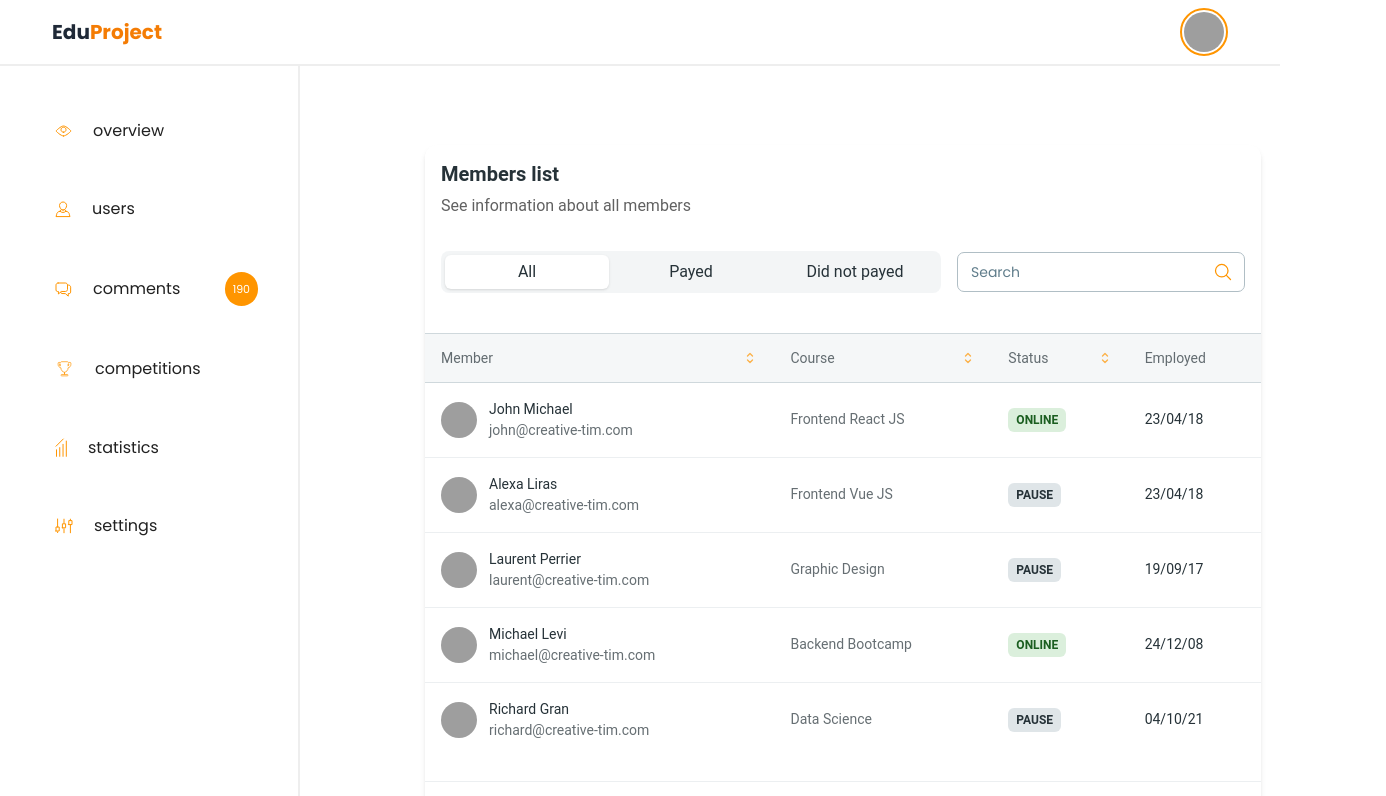
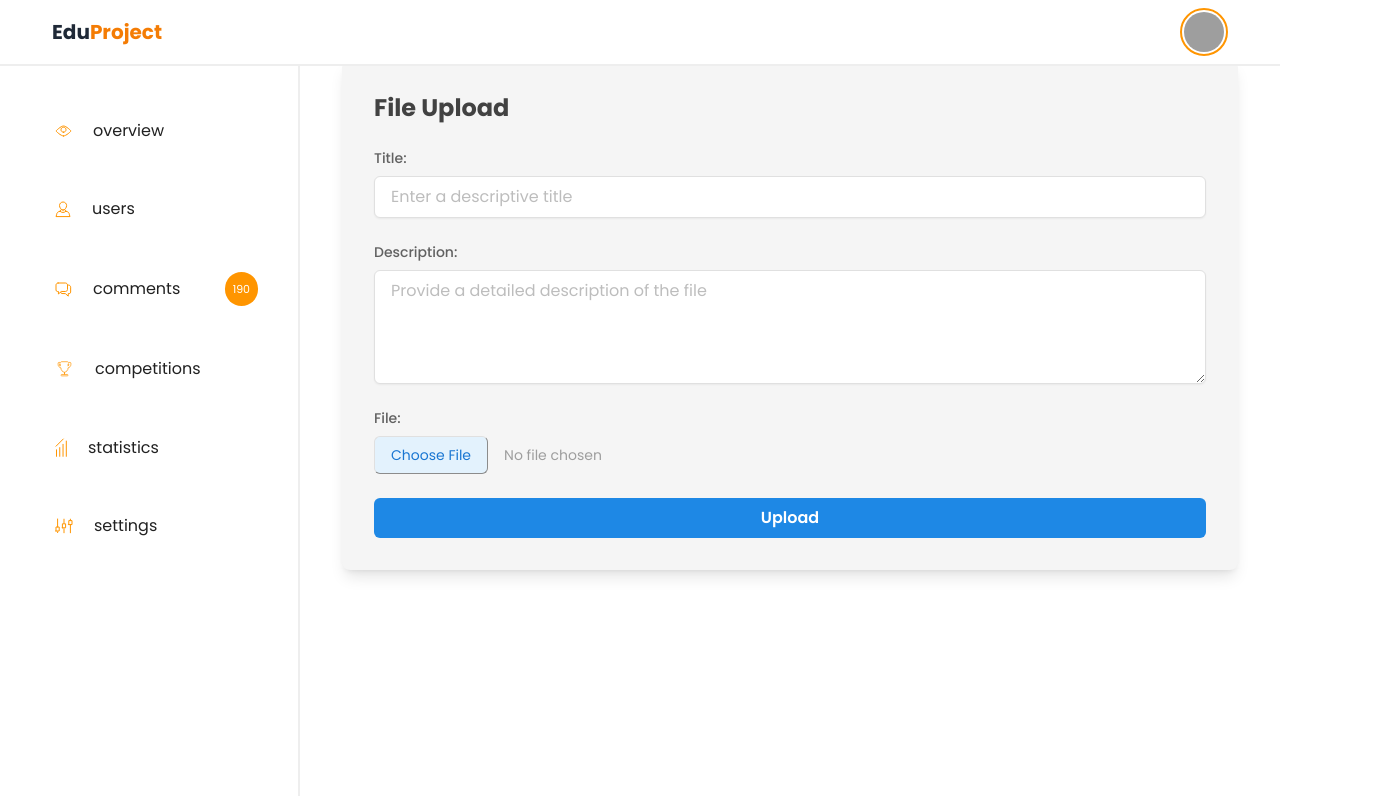
Before and after one commit to nurbek2107/eduit-project, a Next.js app: page /admin/down in a window 1280 px wide. Shown: the top 796 px of the page, 1386 px wide, since content can reach past the window. Built offline with nearby package versions, Linux system fonts and the light colour scheme; grey boxes are pictures that could not be loaded.

Commit message:
upload
Signed-off-by: Nurbek <161306161+nurbek2107@users.noreply.github.com>

```diff
--- a/package.json
+++ b/package.json
@@ -9,6 +9,7 @@
     "lint": "next lint"
   },
   "dependencies": {
+    "@bytescale/upload-widget-react": "^4.19.0",
     "@emoji-mart/data": "^1.2.1",
     "@emoji-mart/react": "^1.1.1",
     "@fortawesome/fontawesome-svg-core": "^6.6.0",
@@ -22,7 +23,9 @@
     "@radix-ui/react-scroll-area": "^1.1.0",
     "@radix-ui/react-separator": "^1.1.0",
     "@radix-ui/react-tooltip": "^1.1.2",
+    "@uploadcare/react-uploader": "^0.6.1",
     "apexcharts": "^3.50.0",
+    "axios": "^1.7.2",
     "chart.js": "^4.4.3",
     "class-variance-authority": "^0.7.0",
     "lucide-react": "^0.408.0",
--- a/src/app/admin/(pages)/down/page.jsx
+++ b/src/app/admin/(pages)/down/page.jsx
@@ -1,11 +1,9 @@
-import { UserData } from "@/components";
+import { FileUpload } from "@/components";
 
-function Users() {
+export default function Home() {
   return (
-    <section className="m-10">
-      <UserData />
-    </section>
+    <div>
+      <FileUpload />
+    </div>
   );
 }
-
-export default Users;
--- a/src/components/CompetitionData.jsx
+++ b/src/components/CompetitionData.jsx
@@ -164,7 +164,7 @@ function CompetitionData() {
                               color="blue"
                               className="link-primary underline"
                             >
-                              <Link href={'competitions/'+link}>{title}</Link>
+                              <Link href={'competitions/' + link}>{title}</Link>
                             </Typography>
                           </div>
                         </div>
--- /dev/null
+++ b/src/components/FileUpload.jsx
@@ -0,0 +1,243 @@
+"use client"; // Client Component
+
+import { useState } from "react";
+import axios from "axios";
+
+const FileUpload = () => {
+  const [file, setFile] = useState(null);
+  const [title, setTitle] = useState("");
+  const [description, setDescription] = useState("");
+  const [uploading, setUploading] = useState(false);
+  const [uploadProgress, setUploadProgress] = useState(0);
+  const [uploadSuccess, setUploadSuccess] = useState(false);
+  const [errors, setErrors] = useState({
+    title: false,
+    description: false,
+    file: false,
+  });
+  const [showCard, setShowCard] = useState(false);
+
+  const handleFileChange = (event) => {
+    const selectedFile = event.target.files[0];
+
+    if (selectedFile) {
+      // Fayl turini tekshirish
+      const allowedTypes = ["video/mp4", "video/mkv"];
+      if (!allowedTypes.includes(selectedFile.type)) {
+        setErrors({
+          ...errors,
+          file: "Invalid file type. Only MP4 and MKV are allowed.",
+        });
+        setFile(null);
+        return;
+      }
+
+      // Fayl hajmini tekshirish (masalan, 100MB)
+      if (selectedFile.size > 100 * 1024 * 1024) {
+        setErrors({ ...errors, file: "File size exceeds 100MB." });
+        setFile(null);
+        return;
+      }
+
+      setFile(selectedFile);
+      setErrors({ ...errors, file: false });
+    } else {
+      setFile(null);
+      setErrors({ ...errors, file: "Please select a valid video file." });
+    }
+  };
+
+  const handleTitleChange = (event) => {
+    setTitle(event.target.value);
+    setErrors({ ...errors, title: false });
+  };
+
+  const handleDescriptionChange = (event) => {
+    setDescription(event.target.value);
+    setErrors({ ...errors, description: false });
+  };
+
+  const handleUpload = async () => {
+    // Validate inputs
+    const titleError = !title;
+    const descriptionError = !description;
+    const fileError = !file;
+
+    if (titleError || descriptionError || fileError) {
+      setErrors({
+        title: titleError,
+        description: descriptionError,
+        file: fileError,
+      });
+      return;
+    }
+
+    const formData = new FormData();
+    formData.append("file", file);
+    formData.append("title", title);
+    formData.append("description", description);
+
+    try {
+      setUploading(true);
+      setUploadSuccess(false);
+      const response = await axios.post("/api/upload", formData, {
+        headers: {
+          "Content-Type": "multipart/form-data",
+        },
+        onUploadProgress: (event) => {
+          if (event.lengthComputable) {
+            const progress = Math.round((event.loaded / event.total) * 100);
+            setUploadProgress(progress);
+          }
+        },
+      });
+
+      setUploadSuccess(true); // Set success state
+      setShowCard(true); // Show card after successful upload
+      console.log("Response:", response.data);
+    } catch (error) {
+      console.error("Error uploading file:", error);
+    } finally {
+      setUploading(false);
+    }
+  };
+
+  return (
+    <div className="max-w-4xl mx-auto p-8 bg-gray-100 rounded-lg shadow-lg">
+      <h2 className="text-2xl font-bold mb-6 text-gray-800">File Upload</h2>
+      {!showCard && (
+        <>
+          <div className="mb-6">
+            <label
+              htmlFor="title"
+              className="block text-sm font-medium text-gray-700 mb-2"
+            >
+              Title:
+            </label>
+            <input
+              id="title"
+              type="text"
+              value={title}
+              onChange={handleTitleChange}
+              placeholder="Enter a descriptive title"
+              className={`block w-full px-4 py-2 border rounded-md shadow-sm ${
+                errors.title ? "border-red-500" : "border-gray-300"
+              } focus:outline-none focus:ring-2 focus:ring-blue-500`}
+            />
+            {errors.title && (
+              <p className="mt-1 text-red-500 text-sm">Title is required.</p>
+            )}
+          </div>
+          <div className="mb-6">
+            <label
+              htmlFor="description"
+              className="block text-sm font-medium text-gray-700 mb-2"
+            >
+              Description:
+            </label>
+            <textarea
+              id="description"
+              value={description}
+              onChange={handleDescriptionChange}
+              placeholder="Provide a detailed description of the file"
+              rows="4"
+              className={`block w-full px-4 py-2 border rounded-md shadow-sm ${
+                errors.description ? "border-red-500" : "border-gray-300"
+              } focus:outline-none focus:ring-2 focus:ring-blue-500`}
+            />
+            {errors.description && (
+              <p className="mt-1 text-red-500 text-sm">
+                Description is required.
+              </p>
+            )}
+          </div>
+          <div className="mb-6">
+            <label
+              htmlFor="file"
+              className="block text-sm font-medium text-gray-700 mb-2"
+            >
+              File:
+            </label>
+            <input
+              id="file"
+              type="file"
+              accept="video/*"
+              onChange={handleFileChange}
+              className="block w-full text-sm text-gray-500 file:mr-4 file:py-2 file:px-4 file:border file:border-gray-300 file:rounded-md file:bg-blue-50 file:text-blue-700 hover:file:bg-blue-100"
+            />
+            {file && (
+              <div className="mt-4 bg-white p-4 border rounded-md shadow-md flex items-start space-x-4">
+                <video
+                  src={URL.createObjectURL(file)}
+                  controls
+                  className="w-1/3 h-auto rounded-md max-h-40"
+                />
+                <div className="flex-1">
+                  <h3 className="text-lg font-semibold text-gray-800">
+                    {title}
+                  </h3>
+                  <p className="text-gray-600">{description}</p>
+                </div>
+              </div>
+            )}
+            {errors.file && (
+              <p className="mt-1 text-red-500 text-sm">{errors.file}</p>
+            )}
+          </div>
+          <button
+            onClick={handleUpload}
+            disabled={uploading || !title || !description || !file}
+            className={`w-full px-4 py-2 text-white font-semibold rounded-md ${
+              uploading ? "bg-blue-400" : "bg-blue-600 hover:bg-blue-700"
+            } transition duration-300`}
+          >
+            {uploading ? (
+              <div className="flex items-center">
+                <svg
+                  className="animate-spin h-5 w-5 mr-3 text-white"
+                  xmlns="http://www.w3.org/2000/svg"
+                  viewBox="0 0 24 24"
+                >
+                  <circle
+                    className="opacity-25"
+                    cx="12"
+                    cy="12"
+                    r="10"
+                    stroke="currentColor"
+                    strokeWidth="4"
+                    fill="none"
+                  />
+                  <path
+                    className="opacity-75"
+                    fill="currentColor"
+                    d="M4 12a8 8 0 016.17-7.72 1 1 0 011.15 1.72A6 6 0 008 12a6 6 0 006 6 6 6 0 001.17-.14 1 1 0 011.15 1.72A8 8 0 0112 20a8 8 0 01-8-8z"
+                  />
+                </svg>
+                <span>Uploading {uploadProgress}%</span>
+              </div>
+            ) : uploadSuccess ? (
+              <span>File uploaded successfully!</span>
+            ) : (
+              "Upload"
+            )}
+          </button>
+        </>
+      )}
+      {showCard && (
+        <div className="mt-8 bg-white p-4 border rounded-md shadow-md">
+          <h3 className="text-lg font-semibold text-gray-800">{title}</h3>
+          <p className="text-gray-600">{description}</p>
+          {file && (
+            <video
+              src={URL.createObjectURL(file)}
+              controls
+              className="w-full h-auto rounded-md max-h-60 mt-4"
+            />
+          )}
+        </div>
+      )}
+    </div>
+  );
+};
+
+export default FileUpload;
--- a/src/components/index.js
+++ b/src/components/index.js
@@ -8,3 +8,4 @@ export { default as SidebarPie } from './SidebarPie'
 export { default as LineChart } from './LineChart'
 export { default as FormCheck } from './FormCheck'
 export { default as FormInput } from './FormInput'
+export { default as FileUpload } from './FileUpload'
```
Also changed, not shown: 1 other file (tests, documents, lock files or other folders).
